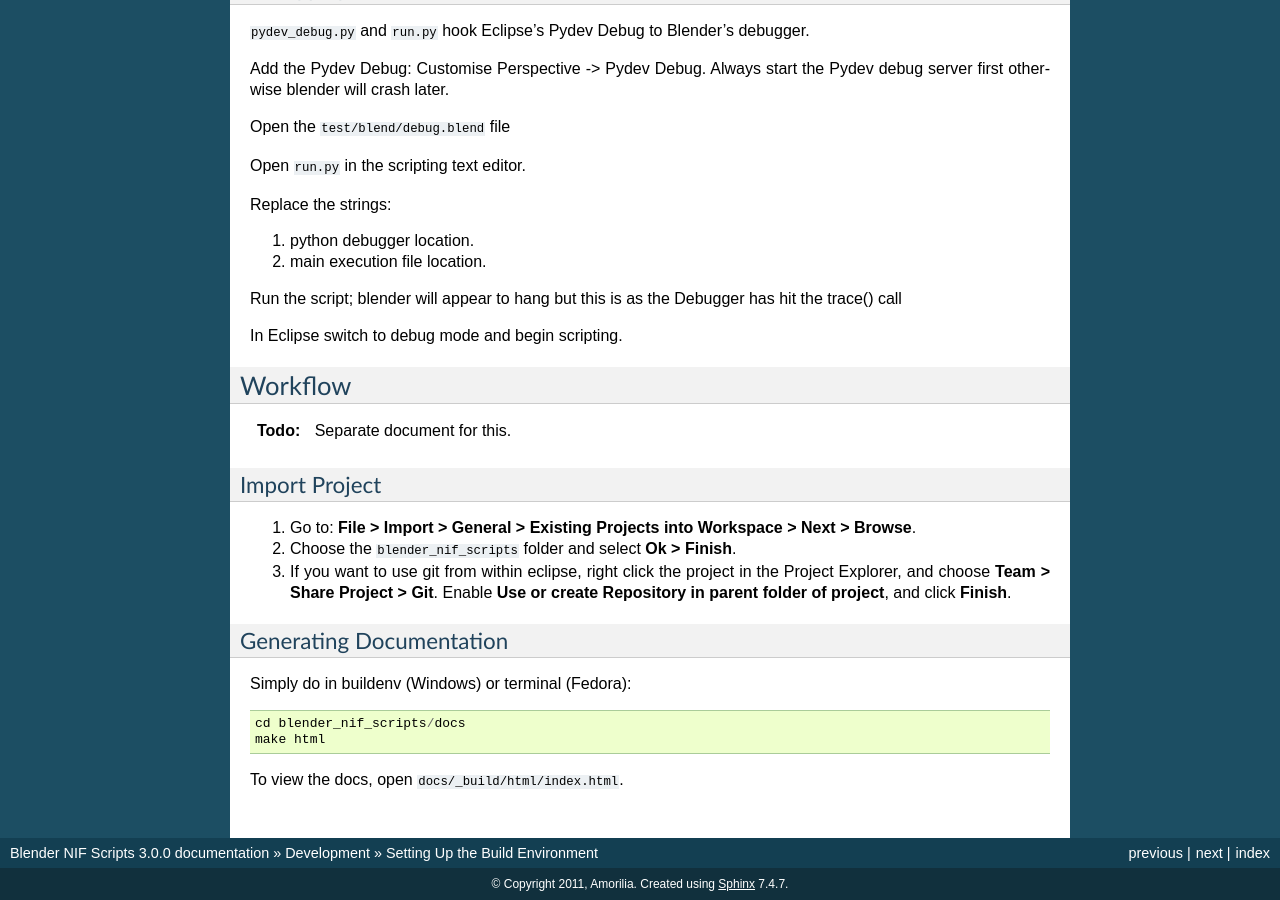
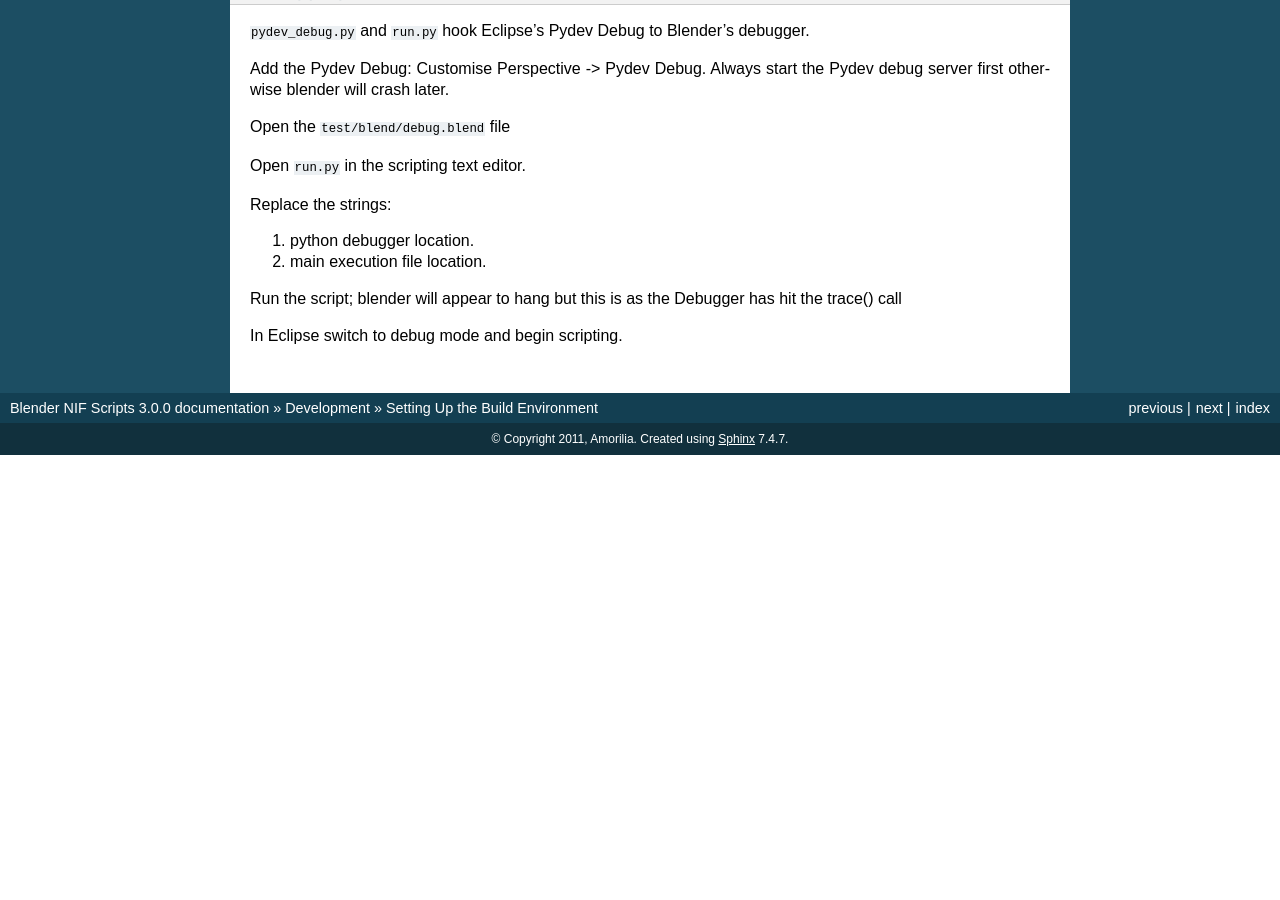
Before and after one commit to niftools/blender_niftools_addon, a Sphinx documentation site: the page built from docs/development/setup.rst, in a window 1280 px wide and 900 px high, scrolled down 4134 px. Built offline with Sphinx 7.4.7, drawn with Linux system fonts in a browser that asks for light colours; formulas are drawn with MathJax 3; after the commit the page ends 4589 px from its top, so only the background shows below that; some of the changed text lies outside the part shown.

Commit message:
Added workflow document.

```diff
--- a/docs/development/index.rst
+++ b/docs/development/index.rst
@@ -7,3 +7,4 @@ Contents:
    :maxdepth: 2
 
    setup
+   workflow
--- a/docs/development/setup.rst
+++ b/docs/development/setup.rst
@@ -308,32 +308,3 @@ Replace the strings:
 Run the script; blender will appear to hang but this is as the Debugger has hit the trace() call
 
 In Eclipse switch to debug mode and begin scripting.
-
-Workflow
---------
-
-.. todo::
-
-   Separate document for this.
-
-Import Project
-~~~~~~~~~~~~~~
-
-1. Go to: **File > Import > General > Existing Projects into Workspace > Next > Browse**.
-
-2. Choose the ``blender_nif_scripts`` folder and select **Ok > Finish**.
-
-3. If you want to use git from within eclipse, right click the project
-   in the Project Explorer, and choose **Team > Share Project > Git**.
-   Enable **Use or create Repository in parent folder of project**,
-   and click **Finish**.
-
-Generating Documentation
-~~~~~~~~~~~~~~~~~~~~~~~~
-
-Simply do in buildenv (Windows) or terminal (Fedora)::
-
-  cd blender_nif_scripts/docs
-  make html
-
-To view the docs, open ``docs/_build/html/index.html``.
```
Also changed, not shown: docs/development/workflow.rst (added, +24 -0 lines).
